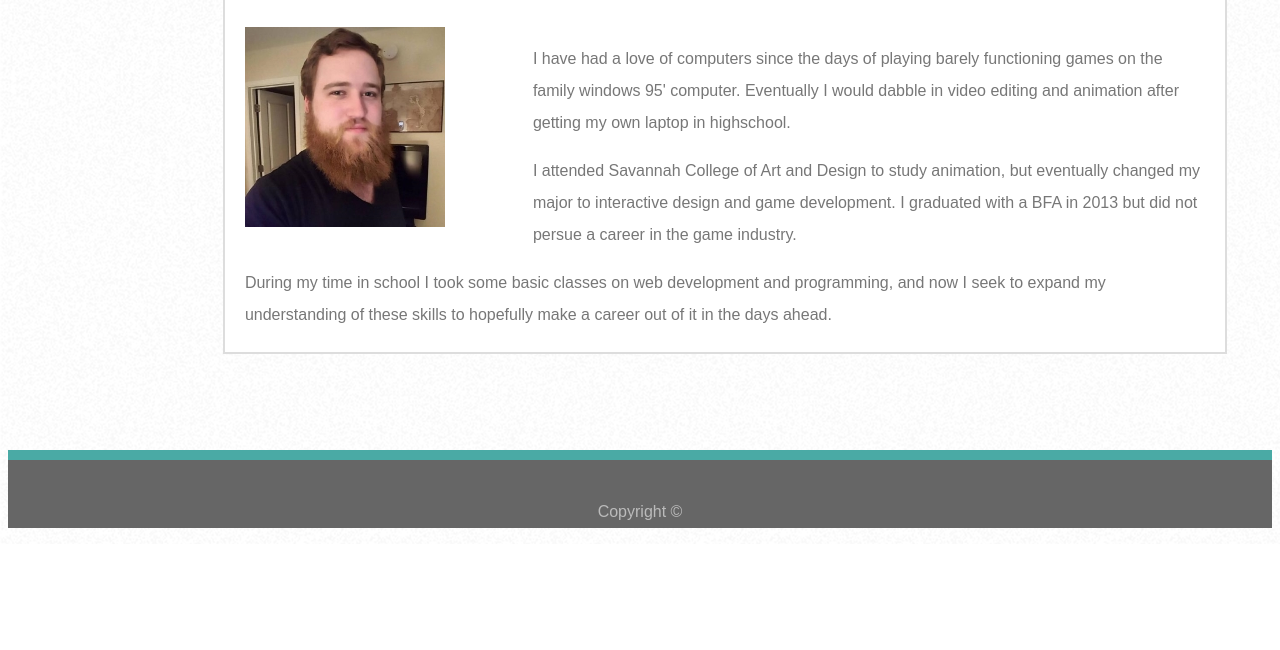
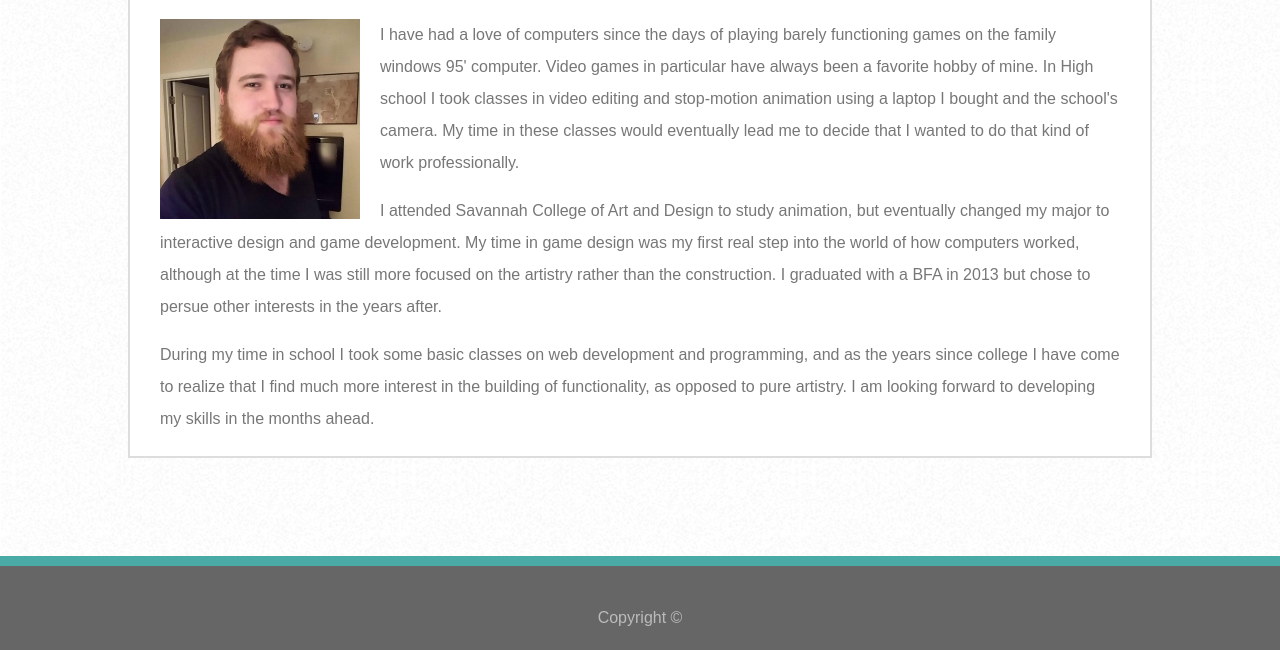
Before and after one commit to Deverson1107/01-Portfolio, a plain HTML site: page index.html in a window 1280 px wide. Shown: the part 307-957 px from the top of the page. Before the commit the page ends 851 px from the top, so only its background shows below. Drawn offline with Linux system fonts and the light colour scheme.

Commit message:
At home additions 10/8

```diff
--- a/assets/css/style.css
+++ b/assets/css/style.css
@@ -1,3 +1,8 @@
+html {
+    position: relative;
+    min-height: 100%;
+}
+
 header {
     background-color: white;
     width: 100%;
@@ -5,13 +10,19 @@ header {
     border-bottom: 2px solid grey;
     height: 60px;
 }
+
 body {
     background-image: url("../images/so-white.png");
     font-family: 'Arial', 'Helvetica Neue', Helvetica, sans-serif;
+    margin: 0 0 100px;
 }
 
 h1, h2 {
     font-family: 'Georgia', Times, 'Times New Roman', serif;
+}
+
+p {
+    line-height: 2;
 }
 
 #name-header {
@@ -52,6 +63,7 @@ a:link, a:visited  {
     padding-right: 18px;
 }
 
+
 footer {
     background-color: #666666;
     color: rgb(187, 187, 187);
@@ -61,25 +73,26 @@ footer {
     border-top: 10px solid #4aaaa5;
     width: 100%;
     text-align: center;
+    position: absolute;
+    left: 0;
+    bottom: 0;
+
 }
 
 .content {
     background-color: white;
     color: #777777;
     width: 960px;
+    overflow: auto;
     border: 2px solid #dddddd;
-    padding-left: 20px;
-    padding-right: 20px;
+    padding-left: 30px;
+    padding-right: 30px;
     padding-top: 5px;
     padding-bottom: 5px;
     margin-top: 1in;
-    margin-bottom: 1in;
-    position: relative;
-    left: 17%;
-}
-
-p {
-    line-height: 2;
+    margin-bottom: 2in;
+    margin-left: auto;
+    margin-right: auto;
 }
 
 #content1 {
@@ -87,14 +100,27 @@ p {
     margin-right: auto;
     align-self: auto;
     float: left;
-    width: 30%;
+    padding-right: 20px;
 }
 
-#content2 {
-    float: right;
-    width: 70%
+.text-in-img{
+    position: relative;
+    color: white;
+    width: 300px;
+    float: left;
+    margin-right: 1in;
+    margin-left: .5in;
+    margin-top: .5in;
+    margin-bottom: .5in;
 }
 
-#content3 {
-    width: 100%;
+#project-text{
+    position: absolute;
+    background-color: #4aaaa5;
+    padding: 25px;
+    top: 80%;
+    left: 50%;
+    transform: translate(-50%, -50%);
+    width: 250px;
+    text-align: center;
 }
--- a/index.html
+++ b/index.html
@@ -12,7 +12,6 @@
 
     <header>
         <h1 id="name-header">Devin Alexander</h1>
-
             <div id="links">
                 <p>
                 <a class="linkborder" href="index.html">About</a>
@@ -31,26 +30,26 @@
       <img src="assets/images/Biopic.jpg">
     </section>
 
-    <section id= "content2">
         <p>I have had a love of computers since the days of playing barely
-        functioning games on the family windows 95' computer. Eventually I would
-        dabble in video editing and animation after getting my own laptop in highschool.</p>
-    </section>
+        functioning games on the family windows 95' computer. Video games in
+        particular have always been a favorite hobby of mine. In High school
+        I took classes in video editing and stop-motion animation using a laptop
+        I bought and the school's camera. My time in these classes would eventually
+        lead me to decide that I wanted to do that kind of work professionally.</p>
 
-    <section id= "content3">
         <p>I attended Savannah College of Art and Design to study animation, but
-        eventually changed my major to interactive design and game development.
-        I graduated with a BFA in 2013 but did not persue a career in the game
-        industry.</p>
-    </section>
+        eventually changed my major to interactive design and game development. My
+        time in game design was my first real step into the world of how computers
+        worked, although at the time I was still more focused on the artistry rather
+        than the construction. I graduated with a BFA in 2013 but chose to persue other
+        interests in the years after.</p>
 
-    <section id= "content3">
         <p>During my time in school I took some basic classes on web development
-        and programming, and now I seek to expand my understanding of these skills
-        to hopefully make a career out of it in the days ahead.</p>
-    </section>
+        and programming, and as the years since college I have come to realize that
+        I find much more interest in the building of functionality, as opposed to
+        pure artistry. I am looking forward to developing my skills in the months ahead.</p>
 
-    </div>
+
 
 
     </div>
```
Also changed, not shown: contact.html (+34 -0 lines), portfolio.html (+59 -0 lines), assets/images/coming-soon.jpg (added). Lines whose indentation alone changed are shown as unchanged.
